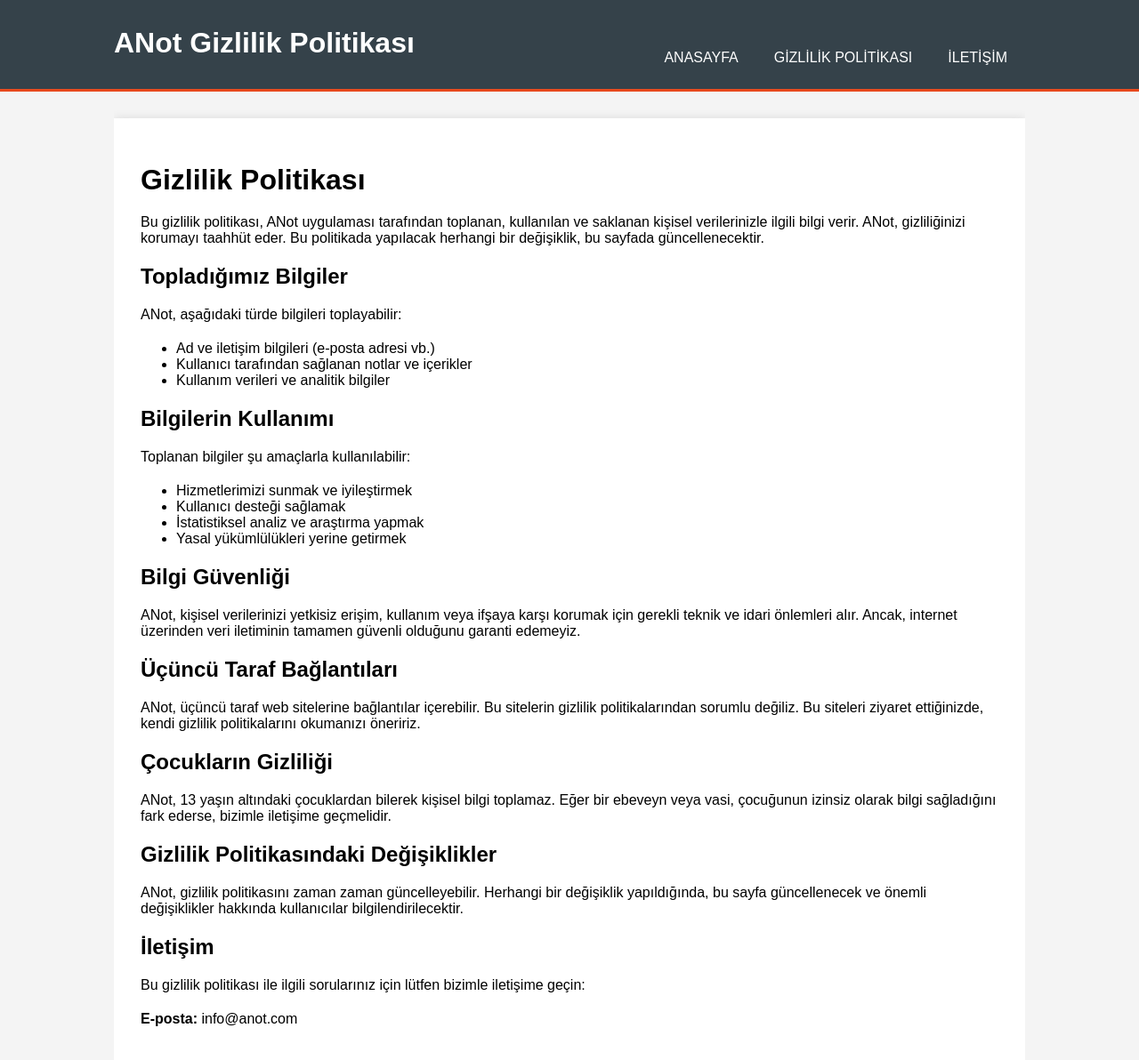
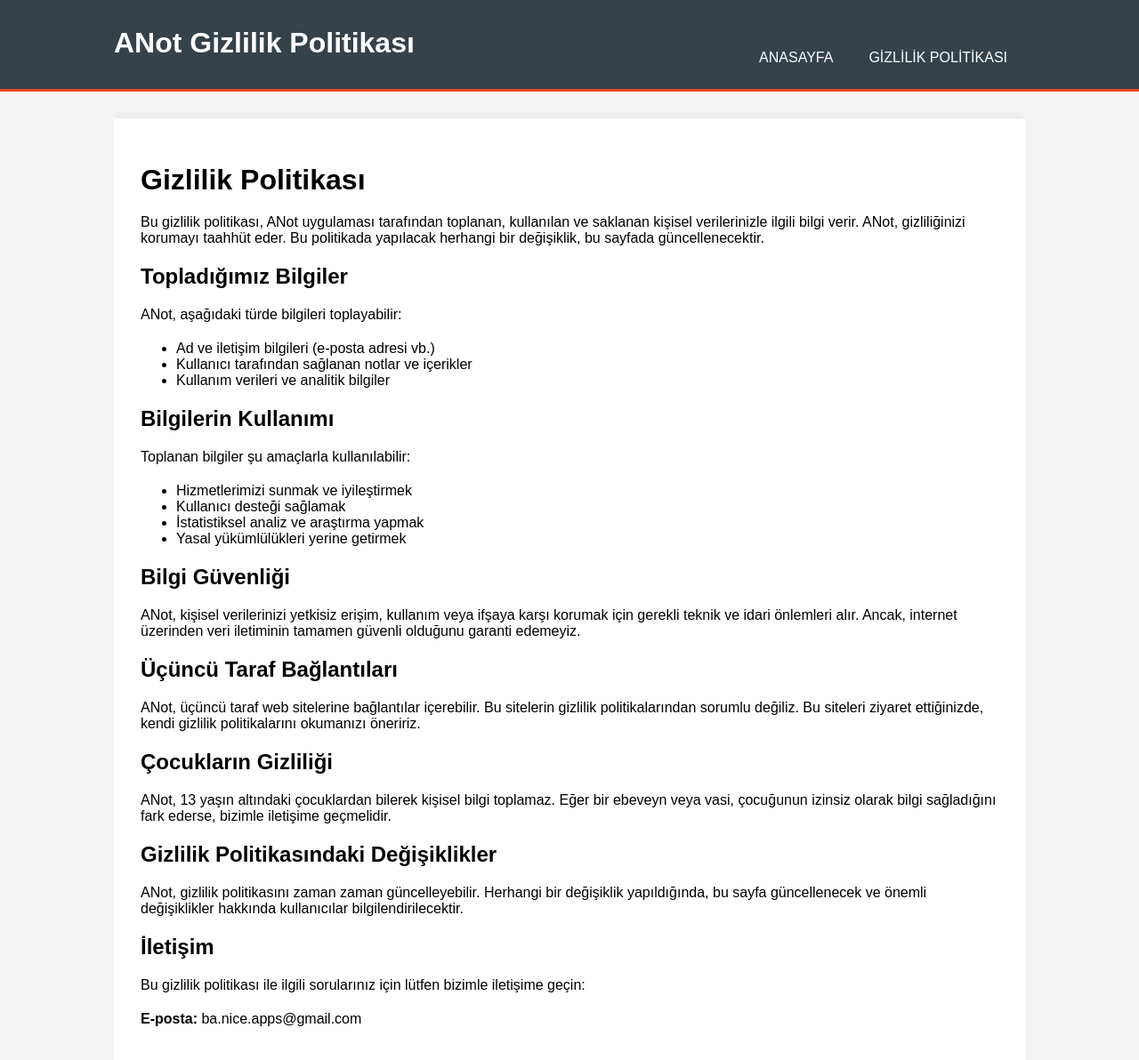
Before and after one commit to Loewenking/ANot-Privacy-Policy, a plain HTML site: page index.html in a window 1280 px wide. Shown: the whole page at 89% size. Drawn offline with Linux system fonts and the light colour scheme.

Commit message:
Update index.html

```diff
--- a/index.html
+++ b/index.html
@@ -69,7 +69,7 @@
                 <ul>
                     <li><a href="index.html">Anasayfa</a></li>
                     <li><a href="privacy.html">Gizlilik Politikası</a></li>
-                    <li><a href="contact.html">İletişim</a></li>
+
                 </ul>
             </nav>
         </div>
@@ -111,7 +111,7 @@
 
             <h2>İletişim</h2>
             <p>Bu gizlilik politikası ile ilgili sorularınız için lütfen bizimle iletişime geçin:</p>
-            <p><strong>E-posta:</strong> info@anot.com</p>
+            <p><strong>E-posta:</strong> ba.nice.apps@gmail.com</p>
         </div>
     </div>
 </body>
```
